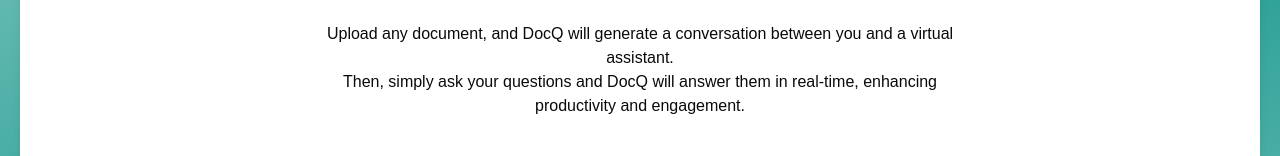
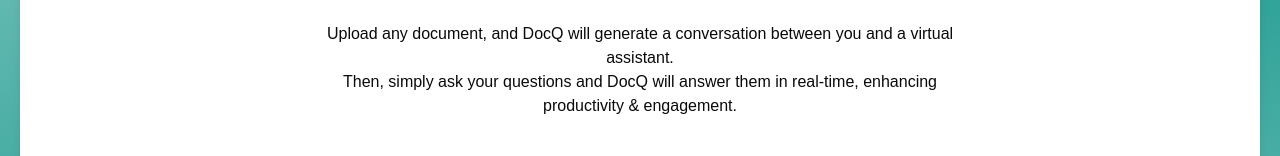
Before and after one commit to reokdev/docq, a Next.js app: page / in a window 1280 px wide. Shown: the part 242-398 px from the top of the page. Built offline with nearby package versions, Linux system fonts and the light colour scheme.

Commit message:
fix: replace apostrophes with ampersands to resolve ESLint warnings

```diff
--- a/app/page.tsx
+++ b/app/page.tsx
@@ -1,11 +1,7 @@
 import {
-    BrainCogIcon,
-    Divide,
-    EyeIcon,
     GlobeIcon,
     MonitorSmartphoneIcon,
     ServerCogIcon,
-    ZapIcon
 } from "lucide-react"
 import { Button } from "@/components/ui/button"
 import Link from "next/link";
@@ -39,7 +35,7 @@
                         <p>Introducing <span>DocQ</span></p>
                         <br />
                         <p>Upload any document, and DocQ will generate a conversation between you and a virtual assistant.</p>
-                        <p>Then, simply ask your questions and DocQ will answer them in real-time, enhancing productivity and engagement.</p>
+                        <p>Then, simply ask your questions and DocQ will answer them in real-time, enhancing productivity & engagement.</p>
                     </div>
                     <Button asChild className="mt-10">
                         <Link href="/dashboard">
@@ -61,7 +57,7 @@
                 <div className="mx-auto max-w-7xl px-6 lg:px-8">
                     <dl className="mx-auto mt-16 grid max-w-2xl grid-cols-1 gap-8 text-base leading-7 text-gray-600 sm:grid-cols-2 lg:mx-0 lg:max-w-none lg:grid-cols-4">
                         {features.map(feature => (
-                            <div className="relative pl-9">
+                            <div key={feature.title} className="relative pl-9">
                                 <dt className="inline font-semibold text-teal-400">
                                     <feature.icon aria-hidden="true" className="absolute left-1 top-1 h-5 w-5 text-teal-400"/>
                                 </dt>
--- a/components/FileUploader.tsx
+++ b/components/FileUploader.tsx
@@ -3,17 +3,15 @@
 import { useCallback } from 'react'
 import { useDropzone } from 'react-dropzone'
 import {
-    CheckCircleIcon,
     CircleArrowDown,
-    HammerIcon,
     RocketIcon,
-    SaveIcon
 } from 'lucide-react'
 
 
 function FileUploader() {
     const onDrop = useCallback((acceptedFiles: File[]) => {
-
+        // Add your file handling logic here
+        console.log(acceptedFiles);
     }, [])
     const { getRootProps, getInputProps, isDragActive, isFocused, isDragAccept } = useDropzone({ onDrop })
     return (
@@ -32,7 +30,7 @@
                         ) : (
                             <>
                                 <CircleArrowDown className="h-16 w-16 animate-bounce" />
-                                <p>Drag 'n' drop some files here, or click to select files</p>
+                                <p>Drag & drop some files here, or click to select files</p>
                             </>
                         )
                     }
```
